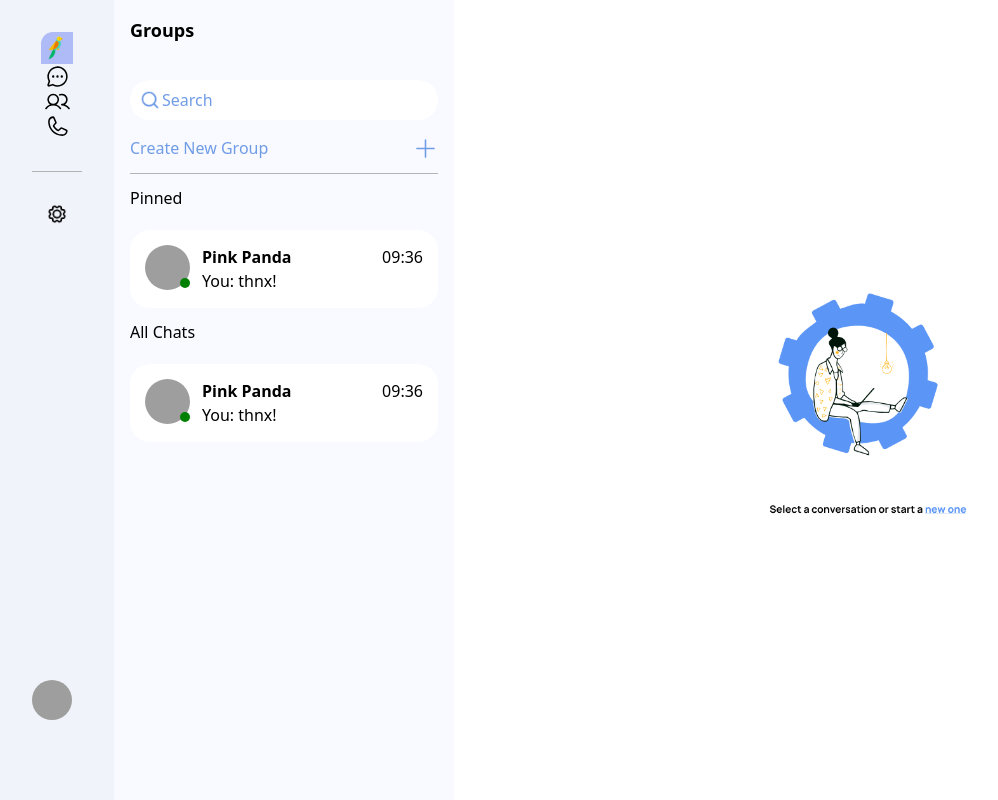
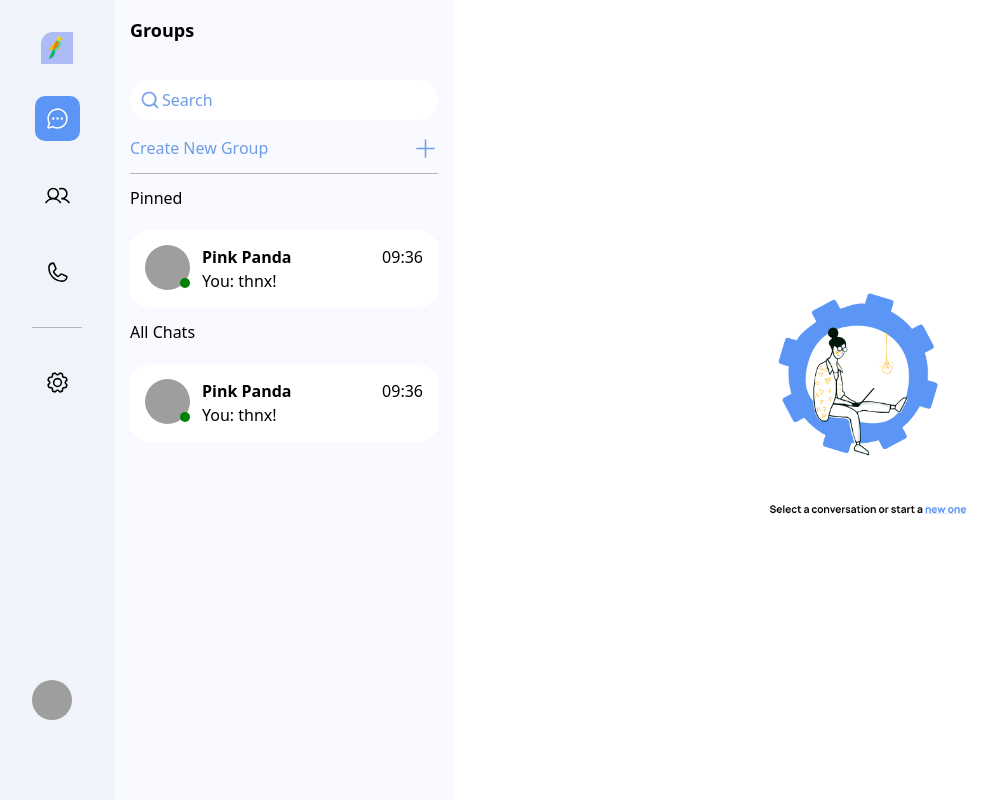
Before and after one commit to shashi9027/chat-app, a Next.js app: page /chat in a window 1280 px wide. Shown: the whole page, without its empty margins (0-998 px from the left). Built offline with nearby package versions, Linux system fonts and the light colour scheme; grey boxes are pictures that could not be loaded.

Commit message:
tabs functionality

```diff
--- a/app/chat/layout.tsx
+++ b/app/chat/layout.tsx
@@ -1,25 +1,61 @@
+"use client"
 import User from '@/components/cards/avatar';
 import Image from 'next/image';
-import React, { ReactNode } from 'react';
+import React, { ReactNode, useState } from 'react';
 import { TextField } from '@mui/material';
 import { ChatCircleDots } from '@phosphor-icons/react/dist/ssr/ChatCircleDots';
 import { Users } from '@phosphor-icons/react/dist/ssr/Users';
 import { Phone } from '@phosphor-icons/react/dist/ssr/Phone';
+import { Gear } from '@phosphor-icons/react/dist/ssr/Gear';
 interface LayoutProps {
   children: ReactNode;
 }
 
+
+
 export default function Layout({ children }: LayoutProps) {
+  const [selected, setSelected] = useState(1);
+  const tabs = [
+    {
+    id: 1,
+    img:<ChatCircleDots color={selected == 1? "white" : ""} size={25} />
+    },
+    {
+      id: 2,
+      img:<Users color={selected == 2 ? "white" : ""}  size={25} />
+    },
+    {
+      id: 3,
+      img:<Phone color={selected == 3 ? "white" : ""}  size={25} />
+    },
+    {
+      id:4,
+      img:  <div className='hr' />
+    },
+    {
+      id: 5,
+      img:<Gear color={selected == 5 ? "white" : ""}  size={25} />
+    },
+]
+
   return (
     <div className='flex'>
       <div className='sidebar flex flex-col justify-between'>
-        <div className='flex flex-col items-center'>
+        <div className='flex flex-col items-center gap-8'>
           <Image className='budgie mt-8 p-1 ' width={32} height={32} src="/sidebar/Budgie.png" alt="chat-circle" />
-          <ChatCircleDots size={25} />
-          <Users size={25} />
-          <Phone size={25}/>
-          <div className='hr mt-8 ' />
-          <Image className='mt-8' width={20} height={20} src="/icons/Gear.png" alt="users" />
+          {
+            tabs?.map((val, index)=>{
+              return(
+                val?.id !== 4  ?  <button className={`${selected== val?.id ? "selected" : ""} tabs-width`} key={`${index}tabs`} onClick={() => setSelected(val.id)}>
+                {val?.img}
+              </button>  : <div>{val?.img}</div>
+
+              )
+            })
+          }
+
+
+
         </div>
         <div>
           <User width={40} height={40} />
--- a/app/styles/globals.scss
+++ b/app/styles/globals.scss
@@ -47,3 +47,14 @@ input::placeholder{
     transform: translate(10px, 30px);
 
 }
+.selected{
+   background-color: theme('colors.darkblue');
+}
+.tabs-width{
+    width:45px;
+    height:45px;
+    display: flex;
+    justify-content: center;
+    align-items: center;
+    border-radius: 10px;
+}
--- a/tailwind.config.ts
+++ b/tailwind.config.ts
@@ -21,7 +21,8 @@ const config: Config = {
         horizontal: "#B4B4B4",
         textColor: "#7C7C7D",
         btnColor: "#5B96F7",
-        blueText: "#709CE6"
+        blueText: "#709CE6",
+        darkblue: "#5b96f7"
       }
     },
   },
```
